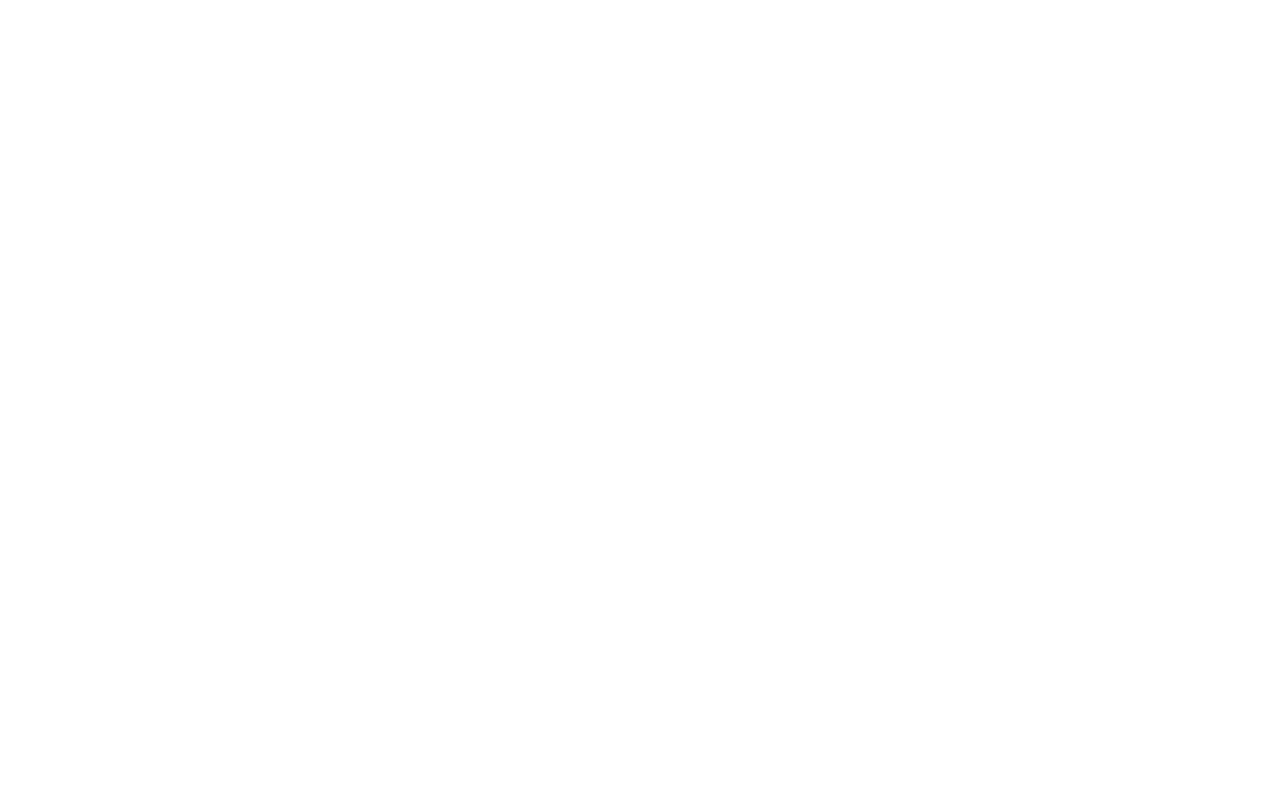
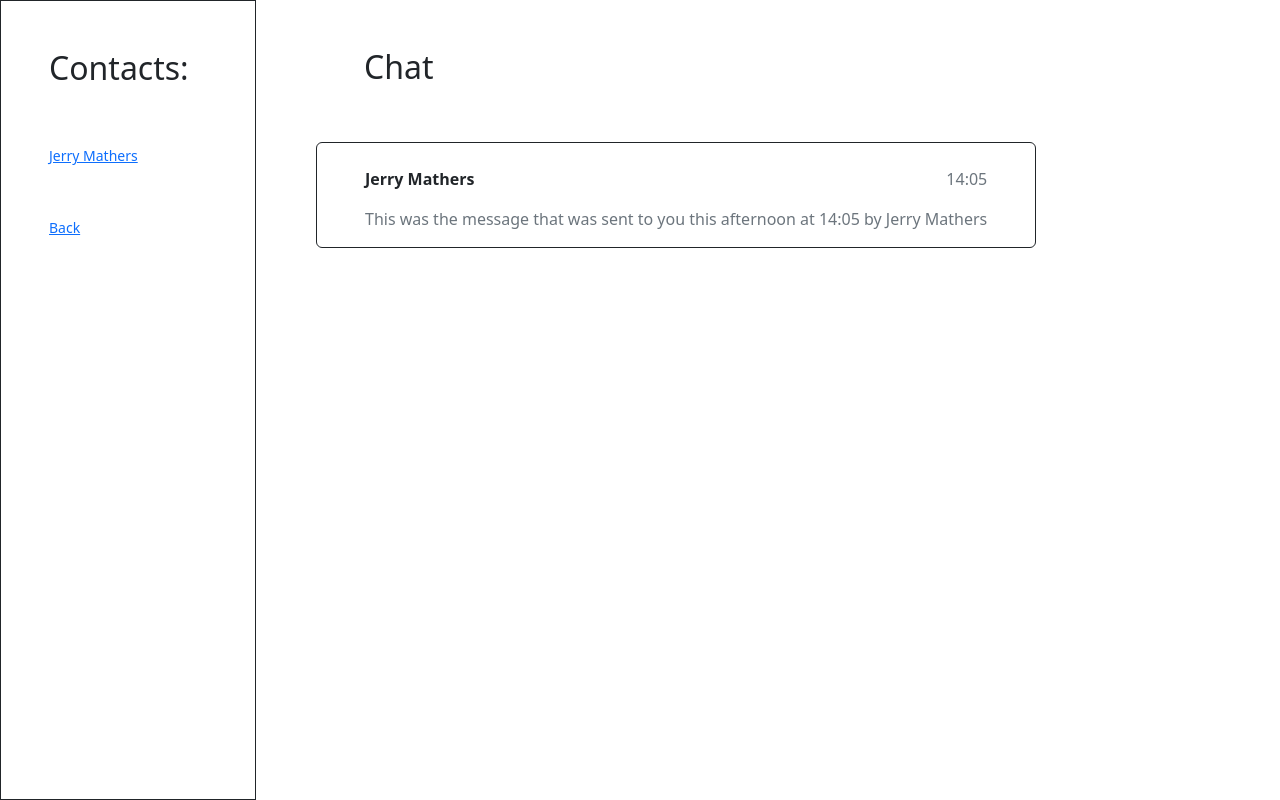
Before and after one commit to German-Cobian/SPG-Front-End, a React (Create React App) app: page /chat in a window 1280 px wide. Before the commit this address had no page. Built offline with nearby package versions, Linux system fonts and the light colour scheme.

Commit message:
Create Chat component and routes + display

```diff
--- a/src/App.js
+++ b/src/App.js
@@ -1,14 +1,18 @@
 import { BrowserRouter as Router, Routes, Route } from 'react-router-dom';
 import WithSidebar from './components/WithSidebar';
 import Login from './components/Login';
+import Chat from './components/Chat';
 import './App.css';
 
 function App() {
   return (
     <Router>
       <Routes>
+        <Route path="/" element={<Login />} />
+      </Routes>
+      <Routes>
         <Route element={<WithSidebar />}>
-          <Route path="/" element={<Login />} />
+          <Route path="/chat" element={<Chat />} />
         </Route>
       </Routes>
     </Router>
--- /dev/null
+++ b/src/components/Chat.js
@@ -0,0 +1,25 @@
+/* eslint-disable eqeqeq */
+import React from 'react';
+import '../style/outlet.css';
+
+const Chat = () => {
+
+  return (
+    <div className="container">
+      <div  className="d-flex flex-column align-items-start ms-5">
+        <div>
+          <h2 className="mt-5 mx-5">Chat</h2>
+        </div>
+        <div className="border border-dark rounded my-5">
+          <div class="d-flex flex-row justify-content-between mt-4">
+            <p className="ms-5"><strong>Jerry Mathers </strong></p>
+            <p className="text-secondary me-5">14:05</p>
+          </div>
+
+          <p className="text-secondary mx-5">This was the message that was sent to you this afternoon at 14:05 by Jerry Mathers</p>
+        </div>
+      </div>
+    </div>
+  );
+};
+export default Chat;
--- a/src/components/Login.js
+++ b/src/components/Login.js
@@ -1,4 +1,5 @@
 import { React } from 'react';
+import { NavLink } from 'react-router-dom';
 import Logo from '../assets/Logo.gif';
 import '../style/components.css';
 import '../style/outlet.css';
@@ -6,7 +7,7 @@ import '../style/outlet.css';
 const Login = () => {
 
   return (
-    <main className="container background d-flex flex-column">
+    <main className="background d-flex flex-column">
         <div className="d-flex flex-row mx-5">
           <h3 className="my-5">LOGIN TO YOUR ACCOUNT</h3>
         </div>
@@ -26,11 +27,13 @@ const Login = () => {
             <label class="form-check-label" for="exampleCheck1">Check me out</label>
           </div>
           <div class="d-flex flex-row justify-content-end">
-          <button type="submit" class="btn btn-outline-primary mt-2 mb-5 me-5 py-0">Log In</button>
+          <NavLink to="/chat" activeClassName="active-link" className="btn btn-outline-primary mt-2 mb-5 me-5 py-0" ><span><small>Go to Chat</small></span></NavLink>
           </div>
         </form>
+        <NavLink to="/chat" activeClassName="active-link" className="my-5 ms-5" ><span><small>Go to Chat</small></span></NavLink>
     </main>
   );
 };
 
+
 export default Login;
--- a/src/components/Sidebar.js
+++ b/src/components/Sidebar.js
@@ -1,11 +1,14 @@
 import React from 'react'
+import { NavLink } from 'react-router-dom'
 import '../style/sidebar.css'
 
 const Sidebar = () => {
   return (
     <aside className="sidebar border border-dark">
       <nav className="nav d-flex flex-column mt-5 ms-5">
-        <h2>Sidebar</h2>
+        <h2>Contacts:</h2>
+        <NavLink to="/chat" activeClassName="active-link" className="mt-5"><span><small>Jerry Mathers</small></span></NavLink>
+        <NavLink to="/" activeClassName="active-link" className="mt-5"><span><small>Back</small></span></NavLink>
       </nav>
     </aside>
   )
```
